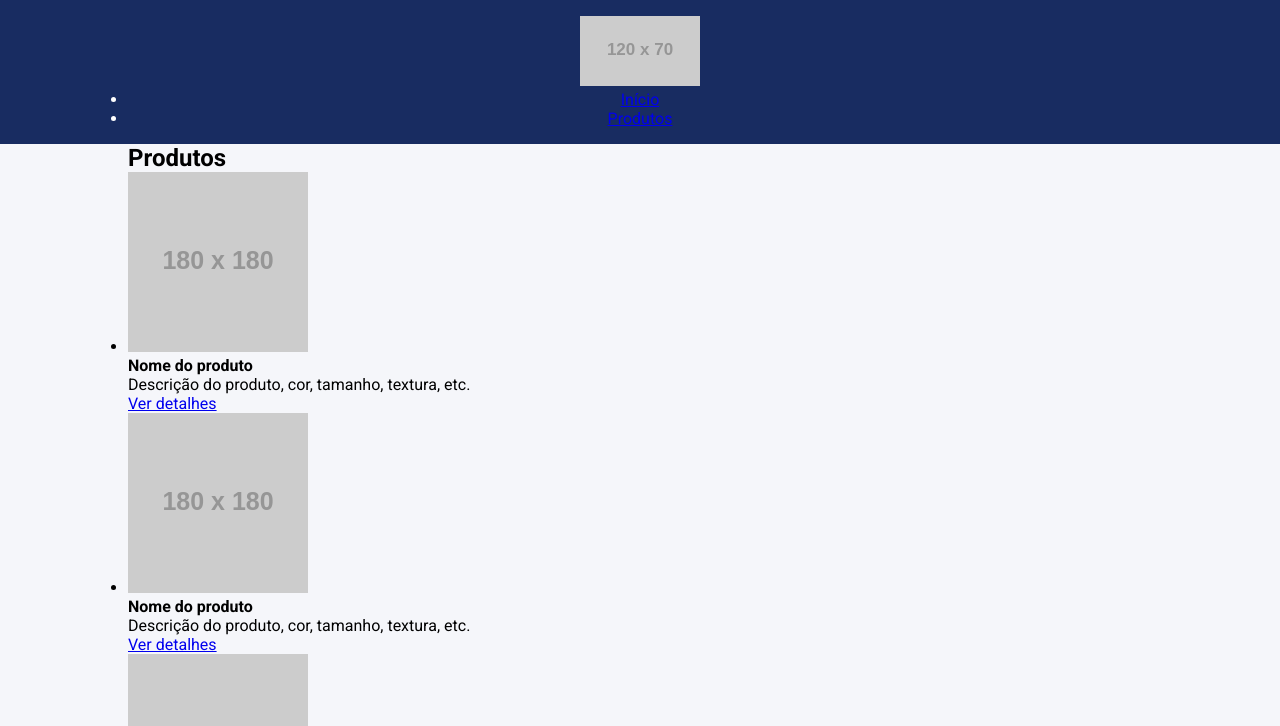
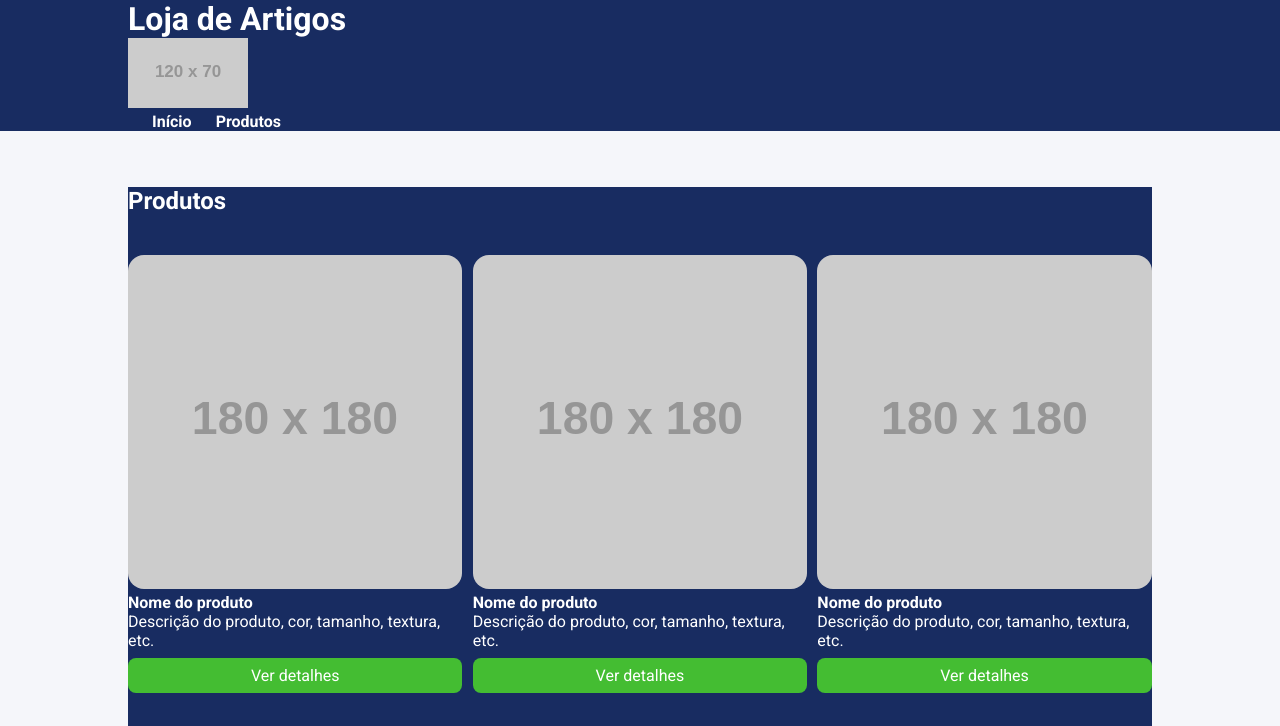
Before and after one commit to lucianabailao/projeto_sass, a website: page index.html in a window 1280 px wide. Shown: the top 726 px of the page. Drawn offline with nearby package versions, Linux system fonts and the light colour scheme; files that its build step writes are made by us from their sources; placeholder pictures from the web are drawn by us.

Commit message:
Adequação código com Scss

```diff
--- a/index.html
+++ b/index.html
@@ -1,19 +1,24 @@
 <!DOCTYPE html>
 <html lang="pt-BR">
+
 <head>
     <meta charset="UTF-8">
     <meta http-equiv="X-UA-Compatible" content="IE=edge">
     <meta name="viewport" content="width=device-width, initial-scale=1.0">
-    <title>Document</title>
+    <title>Projeto Sass</title>
+    <link rel="stylesheet" href="build/main.css">
     <link rel="preconnect" href="https://fonts.googleapis.com">
     <link rel="preconnect" href="https://fonts.gstatic.com" crossorigin>
-    <link href="https://fonts.googleapis.com/css2?family=Roboto:wght@400;700&display=swap" rel="stylesheet">
-    <link rel="stylesheet" href="main.css">
+    <link
+        href="https://fonts.googleapis.com/css2?family=Pacifico&family=Roboto+Serif:opsz,wght@8..144,200&family=Roboto:wght@400;700&display=swap"
+        rel="stylesheet">
 </head>
+
 <body>
     <header>
         <div class="container">
             <div class="branding">
+                <h1>Loja de Artigos</h1>
                 <img src="https://via.placeholder.com/120x70" />
             </div>
             <nav>
@@ -76,4 +81,5 @@
         </div>
     </section>
 </body>
+
 </html>
--- a/source/config/reset.scss
+++ b/source/config/reset.scss
@@ -1,4 +1,5 @@
 @use'variaveis';
+
 *{
     box-sizing: border-box;
     margin: 0;
--- a/source/main.scss
+++ b/source/main.scss
@@ -1,27 +1,112 @@
 @use'config/reset';
-@use'config/variaveis';
+@use'config/variaveis.scss';
 
 
+body {
+    background-color: variaveis.$corDeFundoCorpo;
+    color: variaveis.$corDoTexto;
+}
 
-body{
-    background-color:variaveis.$corDeFundoCorpo;
+li {
+    list-style: none;
 }
-.container{
+
+.container {
     max-width: 1024px;
     width: 100%;
     margin: 0 auto;
+    background-color: variaveis.$corDeFundoHeader;
 }
-header{
+
+header {
+    background-color: variaveis.$corDeFundoHeader;
+    position: sticky;
+    top: 0;
+    left: 0;
+    h1{
+        color: variaveis.$corDoTexto;
+    }
+}
+
+header.container {
+    display: flex;
+    justify-content: space-between;
+    align-items: center;
     padding: 16px 0;
-    background-color: variaveis.$corDeFundoHeader;
-    text-align: center;
+}
+
+.menu {
+    display: flex;
+}
+
+.menu li {
+    font-weight: bold;
+    margin-left: 24px;
+}
+
+.menu li a {
+    color: variaveis.$corDoTexto;
+    text-decoration: none;
+}
+
+section {
+    padding: 56px 0;
+}
+
+.products {
+    margin-top: 40px;
+    display: grid;
+    grid-template-columns: repeat(3, 32.66%);
+    column-gap: 1%;
+    row-gap: 4%;
+    width: 100%;
     color: variaveis.$corDoTexto;
 }
 
-.menu{
-    background-color: variaveis.$corDeFundoHeader;
+.product-item img {
+    width: 100%;
+    border-radius: 16px;
 }
 
+.product-button {
+    display: block;
+    background-color: variaveis.$corDeFundoBotao;
+    color: variaveis.$corDoTexto;
+    text-align: center;
+    padding: 8px 0;
+    border-radius: 8px;
+    margin-top: 8px;
+    text-decoration: none;
+    &:hover{
+        background-color: variaveis.$corSecundariaBotao;
+    }
+}
+
+
+@media screen and (max-width: 1023) {
+    .container {
+        max-width: 80%;
+    }
+
+    .products {
+        grid-template-columns: repeat(2, 48.5%);
+        column-gap: 3%;
+    }
+}
+
+@media screen and (max-width: 767px) {
+    .container {
+        max-width: 80%;
+    }
+
+    .products {
+        display: block;
+    }
+
+    .product-item {
+        margin-bottom: 32px;
+    }
+}
 
 @media screen and (max-width: variaveis.$tablet) {
     .container {
@@ -34,15 +119,16 @@ header{
     }
 }
 
-    @media screen and (max-width:variaveis.$mobile){
-        .container{
+@media screen and (max-width:variaveis.$mobile) {
+    .container {
         max-width: 80%;
     }
+
     .products {
         display: block;
     }
 
-        .product-item  {
+    .product-item {
         margin-bottom: 32px;
     }
 }
```
Also changed, not shown: build/main.css, 1 other file. Lines whose indentation alone changed are shown as unchanged.
